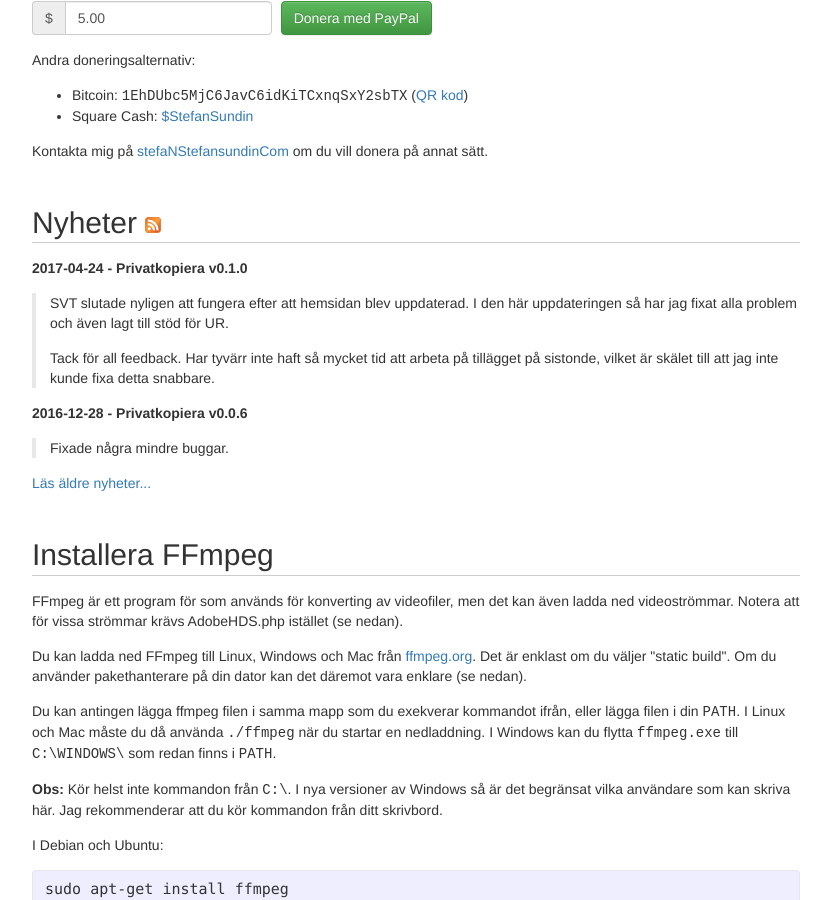
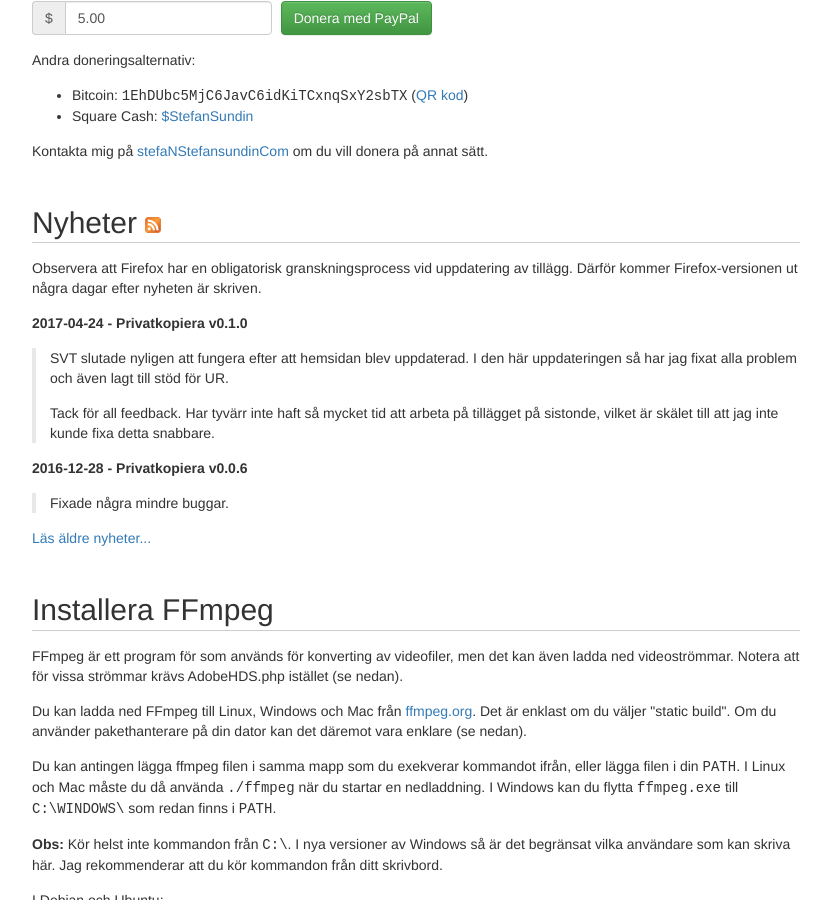
Before and after one commit to stefansundin/privatkopiera, a Jekyll site: the page built from index.html, in a window 1280 px wide and 900 px high, scrolled down 1057 px. Shown: the whole window, without its empty margins (224-1055 px from the left). Built offline with Jekyll 4.4.1, drawn with Linux system fonts in a browser that asks for light colours.

Commit message:
Add Firefox review note.

```diff
--- a/index.html
+++ b/index.html
@@ -91,6 +91,8 @@
 
 
     <h2 id="news">Nyheter <a href="feed.xml"><img src="img/feed.png" alt="RSS flöde"></a></h2>
+
+    <p>Observera att Firefox har en obligatorisk granskningsprocess vid uppdatering av tillägg. Därför kommer Firefox-versionen ut några dagar efter nyheten är skriven.</p>
 
     {% for post in site.posts limit:2 %}
     <p><strong>{{ post.date | date: "%Y-%m-%d" }} - {{ post.title }}</strong></p>
```
